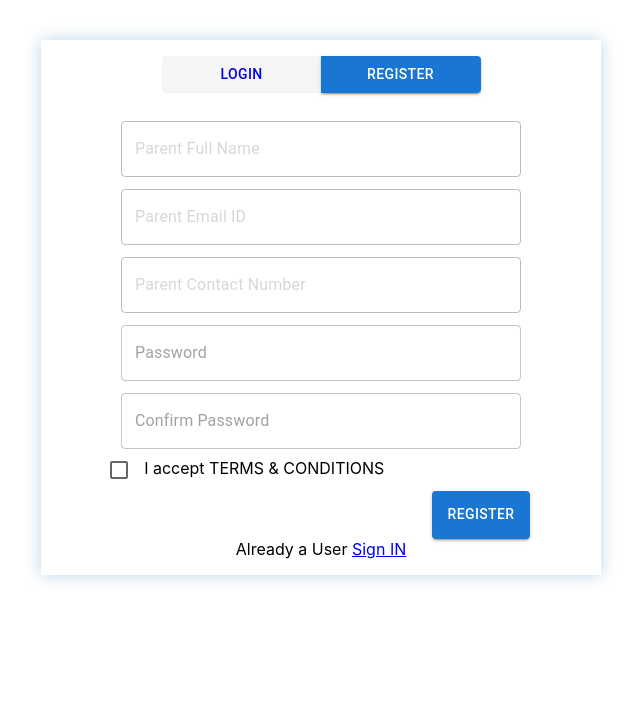
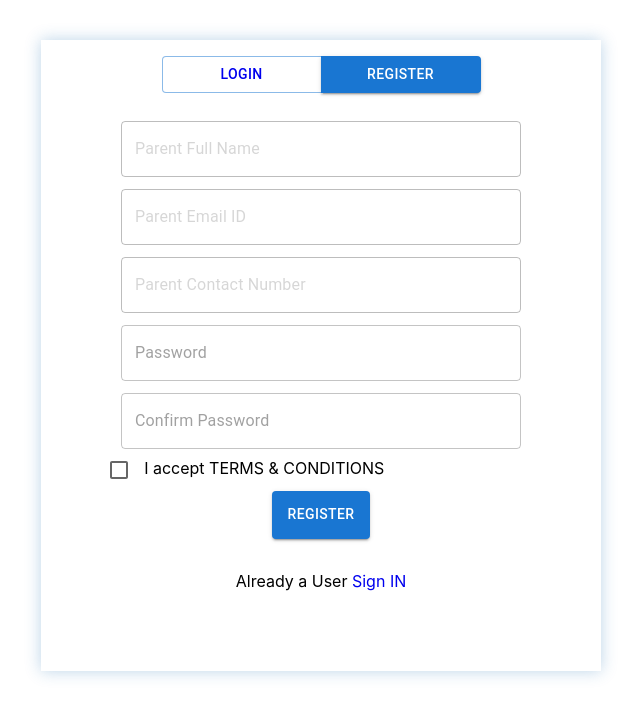
Before and after one commit to Intellisavvy/teens_portal_react_app, a React (Create React App) app: page /register/parent in a window 1280 px wide. Shown: the top 716 px of the page, without its empty margins (319-959 px from the left). Built offline with nearby package versions, Linux system fonts and the light colour scheme.

Commit message:
Cleared all comments

```diff
--- a/src/images_css/RegStyles.css
+++ b/src/images_css/RegStyles.css
@@ -1,5 +1,38 @@
+.boxContainer {
+    width: 35rem;
+    margin: auto;
+    box-shadow: 0 0 15px #2270b44d;
+}
+
+.boxBody {
+    margin-top: 2rem;
+    margin-bottom: 5rem;
+}
+
+.buttonGroup {
+    justify-content: center;
+    border-radius: 5;
+    margin: 2pc;
+}
+
+.btnWidth {
+    width: 10rem;
+}
+
+.btnBGColor {
+    background-color: #f5f5f5;
+}
+
 .link {
     text-decoration: none;
+}
+
+.textFeildNameSize {
+    width: 12.2rem;
+}
+
+.textFeildSize {
+    width: 25rem;
 }
 
 .errorMsg {
@@ -14,3 +47,22 @@
     border: 0.1px solid #00000041;
     border-radius: 5px;
 }
+
+.mr40 {
+    margin-right: 40pc;
+}
+
+.ml_20 {
+    margin-left: -20pc;
+}
+
+.btnSubmit {
+    margin-left: 20rem;
+    height: 3rem;
+}
+
+.bLink {
+    margin-top: 2rem;
+    margin-bottom: 2rem;
+    padding-bottom: 2rem;
+}
--- a/src/scenes/parent/parent.register.form.tsx
+++ b/src/scenes/parent/parent.register.form.tsx
@@ -50,7 +50,6 @@ export default function ParentRegister() {
             ParentPassword: '',
             ParentConfirmPassword: ''
         })
-        alert('Your Registration Successfully Completed')
     }
 
 
@@ -58,26 +57,28 @@ export default function ParentRegister() {
         <div>
             <Box
                 component="form"
-                sx={{ width: '35rem', boxShadow: '0 0 15px #2270b44d', pb: 2, margin: 'auto', mt: 5, mb: 2 }}
+                className='boxContainer'
+                sx={{ pb: 2, mt: 5, mb: 2 }}
                 onSubmit={formDetails}
             >
                 <Box sx={{}}>
                     <ButtonGroup
-                        sx={{ borderRadius: 5, justifyContent: 'center', m: 2 }}
+                    className='buttonGroup'
+                        sx={{ m: 2 }}
                     >
                         <Button
-                            sx={{ backgroundColor: '#f5f5f5', width: '10rem', border: 'none' }}
+                        className='btnBGColor btnWidth'
                         >
                             <Link to='' className='link'>Login</Link>
                         </Button>
                         <Button
                             variant='contained'
-                            sx={{ width: '10rem' }}
-                        >
+                            className='btnWidth'
+                            >
                             Register
                         </Button>
                     </ButtonGroup>
-                    <div className='name'>
+                    <div>
                         <TextField
                             required
                             disabled
@@ -86,7 +87,8 @@ export default function ParentRegister() {
                             placeholder="Parent Full Name"
                             name='ParentName'
                             value={ParentName}
-                            sx={{ width: '25rem', mt: 1.5 }}
+                            className='textFeildSize'
+                            sx={{ mt: 1.5 }}
                             onChange={formInputValidation} />
                     </div>
                     <div>
@@ -98,7 +100,8 @@ export default function ParentRegister() {
                             id="Parent-Email-ID"
                             name='PEmailID'
                             value={ParentEmailID}
-                            sx={{ width: '25rem', mt: 1.5 }}
+                            className='textFeildSize'
+                            sx={{ mt: 1.5 }}
                             onChange={formInputValidation} />
                     </div>
                     <div>
@@ -110,7 +113,8 @@ export default function ParentRegister() {
                             id="Parent-Contact-Number"
                             name='ParentContactNumber'
                             value={ParentContactNumber}
-                            sx={{ mt: 1.5, width: '25rem' }}
+                            className='textFeildSize'
+                            sx={{ mt: 1.5 }}
                             onChange={formInputValidation} />
                     </div>
                     <div>
@@ -121,14 +125,14 @@ export default function ParentRegister() {
                             id="Password"
                             name='ParentPassword'
                             value={ParentPassword}
-                            sx={{ mt: 1.5, width: '25rem' }}
+                            className='textFeildSize'
+                            sx={{ mt: 1.5 }}
                             onChange={formInputValidation} />
                         {(ParentPassword.length < 8 || ParentPassword.length > 15) && ParentPassword.length != 0 ? <p className='errorMsg'>Contains characters min 8  and max 14 </p> : null}
                         {!ParentPassword.match(ValidatePassword) && ParentPassword.length != 0 ? <p className='errorMsg'>Contains atleast one special character,one upper case, one lower case & one number</p> : null}
                     </div>
                     <div>
                         <TextField
-                            fullWidth
                             required
                             type={'text'}
                             placeholder="Confirm Password"
@@ -136,16 +140,17 @@ export default function ParentRegister() {
                             name='ParentConfirmPassword'
                             value={ParentConfirmPassword}
                             onChange={formInputValidation}
-                            sx={{ mt: 1.5, width: '25rem' }} />
+                            className='textFeildSize'
+                            sx={{ mt: 1.5 }} />
                         {ParentPassword != ParentConfirmPassword ? <p className='errorMsg' >Password is not matched</p> : null}
 
                     </div>
                     <div>
                         <Checkbox {...label} name='Checkbox' required sx={{ ml: -20 }} /> I accept TERMS & CONDITIONS
                     </div>
-                    <Button variant="contained" type={'submit'} sx={{ ml: '20rem', height: '3rem' }}>Register</Button>
-                    <div className=''>
-                        Already a User <Link to="">Sign IN</Link>
+                    <Button variant="contained" type={'submit'} className='btnSubmit' >Register</Button>
+                    <div className='bLink'>
+                        Already a User <Link to="" className='link'>Sign IN</Link>
                     </div>
                 </Box>
             </Box>
```
Also changed, not shown: src/scenes/parent/parent.register.tsx (deleted, +0 -48 lines), src/scenes/teen/teen.registration.tsx (+48 -28 lines).
